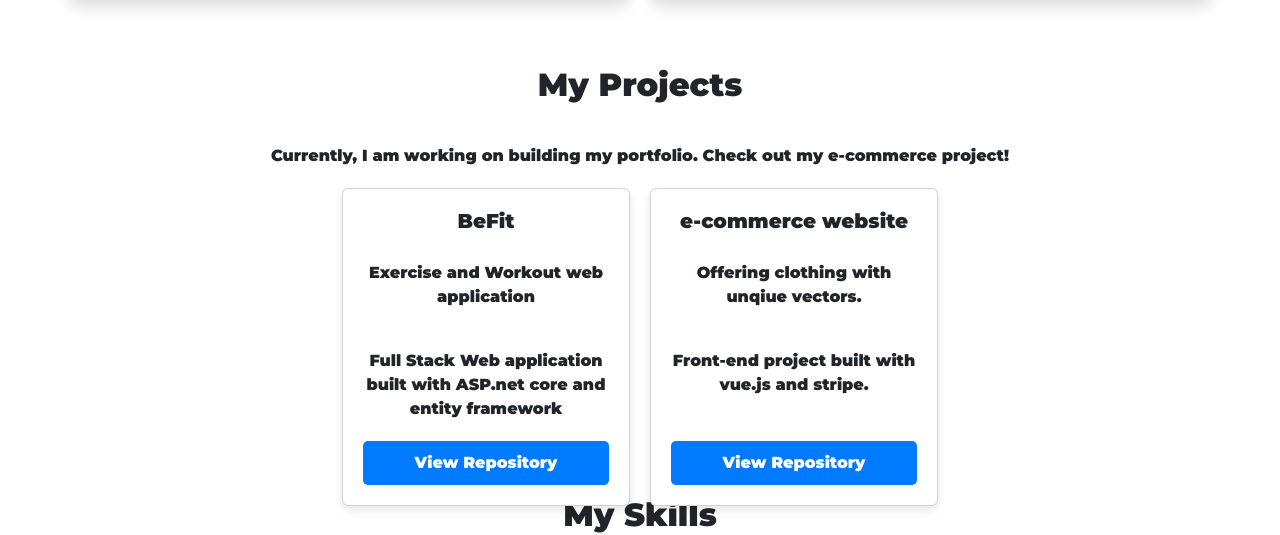
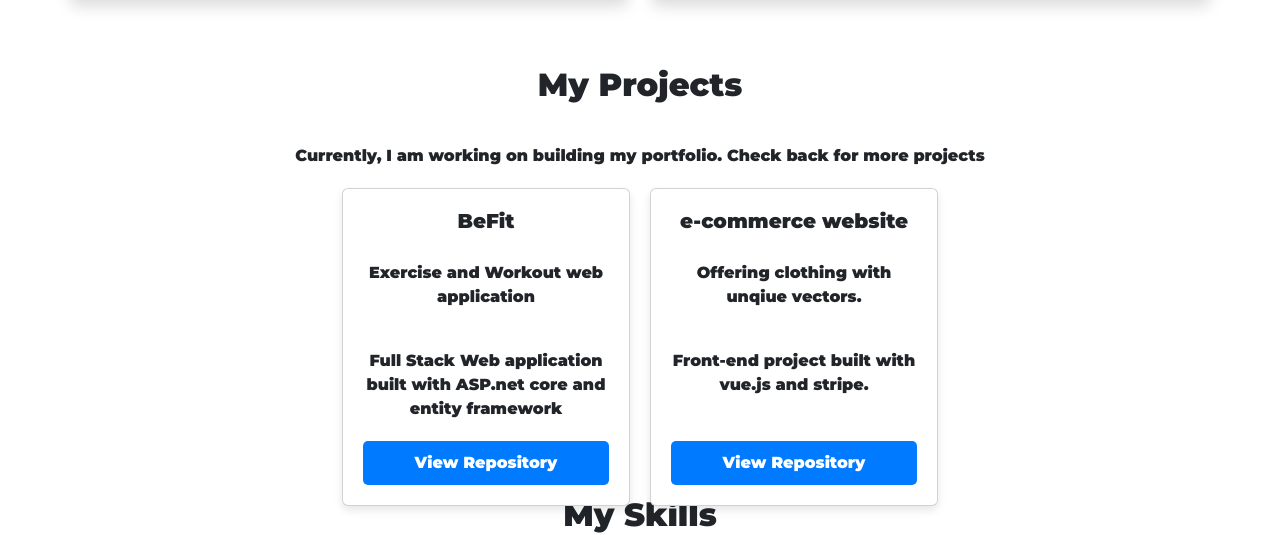
Before and after one commit to KodyRH/KodyHellenbrand.github.io, a website with bundled scripts: page index.html in a window 1280 px wide. Shown: the part 1407-1942 px from the top of the page. Built offline with nearby package versions, Linux system fonts and the light colour scheme; files whose address does not match are found by name.

Commit message:
minor fix

```diff
--- a/index.html
+++ b/index.html
@@ -74,7 +74,7 @@
 
 <div class="Project_container">
   <h2>My Projects</h2>
-  <p>Currently, I am working on building my portfolio. Check out my e-commerce project!</p>
+  <p>Currently, I am working on building my portfolio. Check back for more projects</p>
 
   <!-- Wrapper for Project Cards -->
   <div class="project-cards">
```
